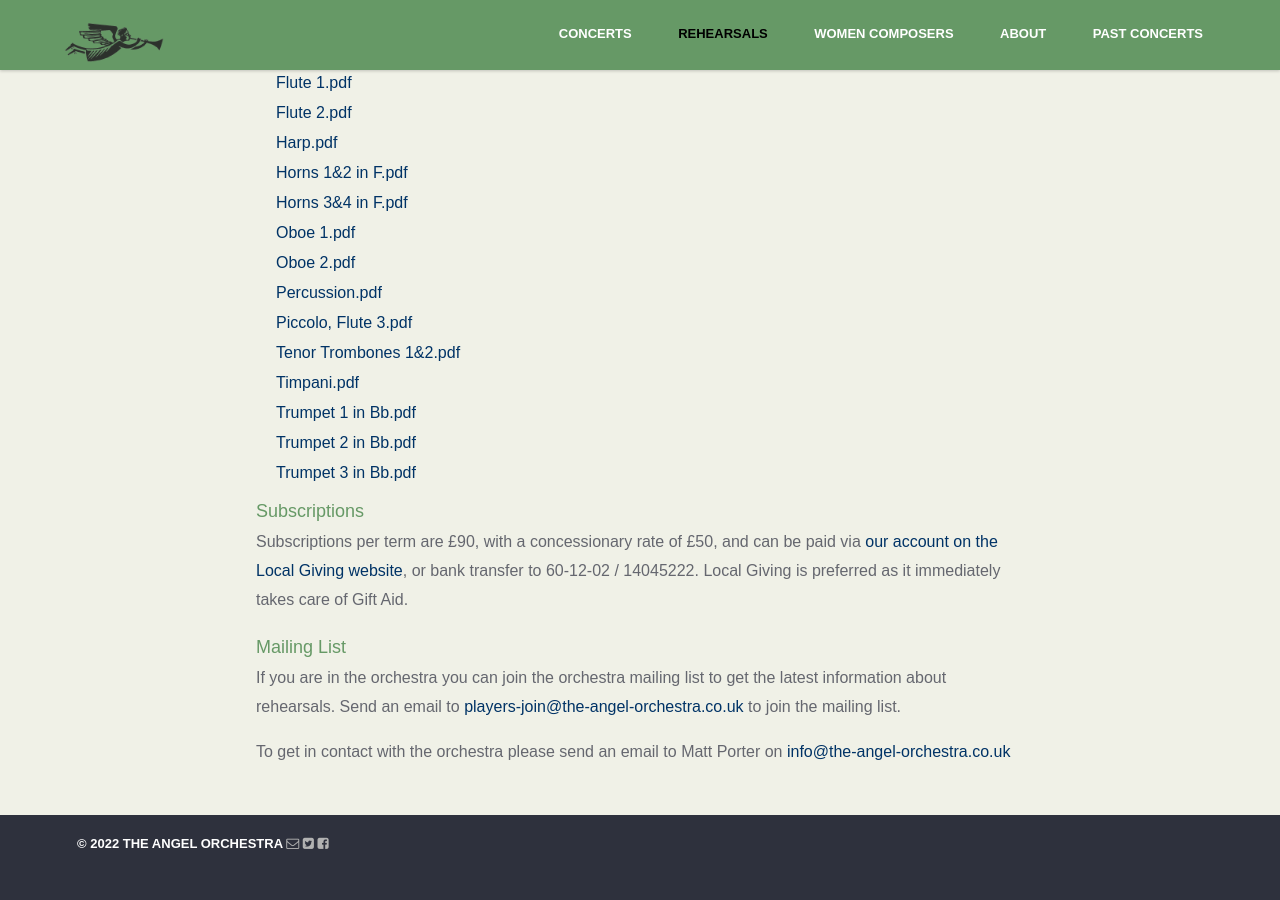
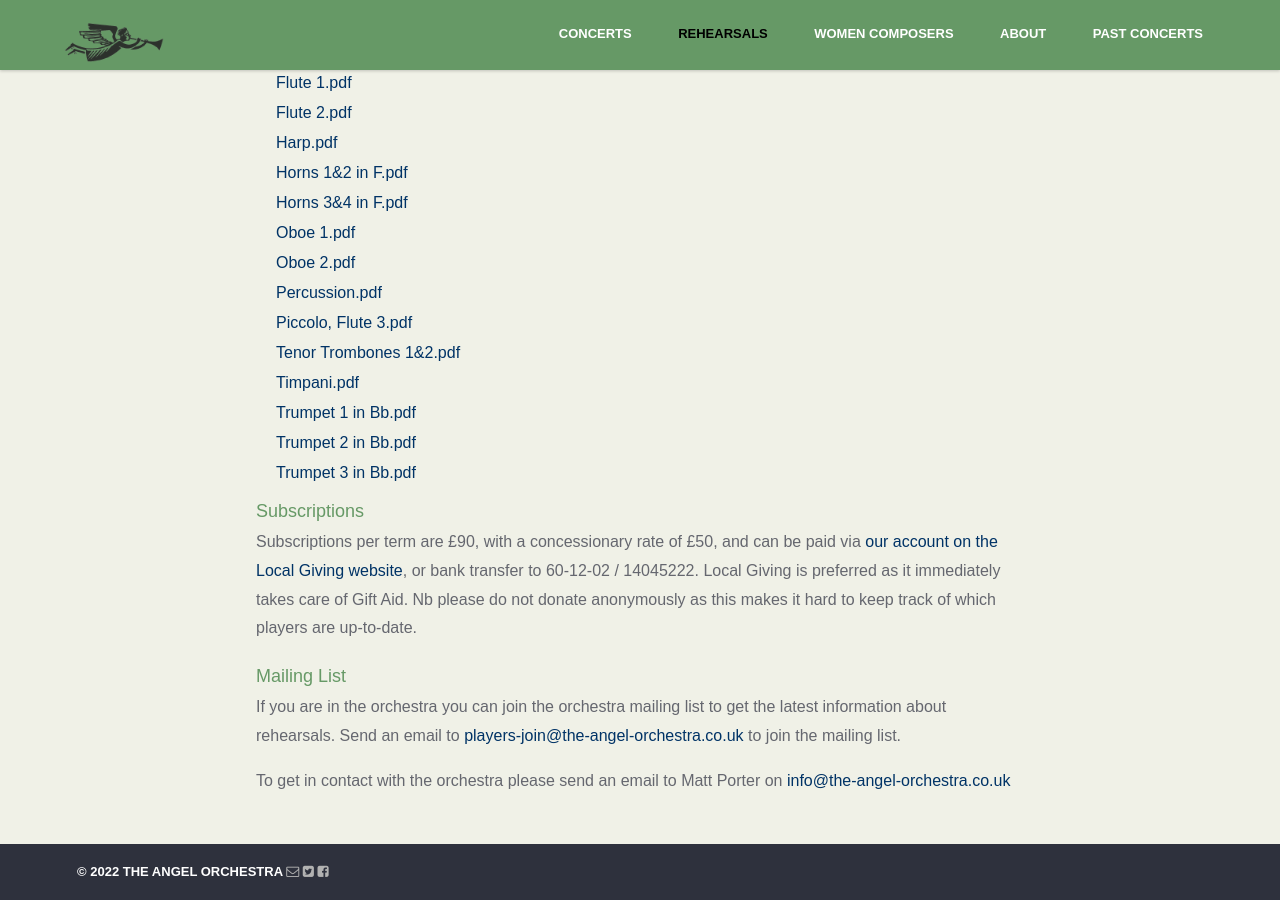
Before and after one commit to the-angel-orchestra/the-angel-orchestra.github.io, a Jekyll site: the page built from rehearsals/index.html, in a window 1280 px wide and 900 px high, scrolled down 1895 px. Built offline with Jekyll 4.4.1, drawn with Linux system fonts in a browser that asks for light colours; nearby versions of some CDN libraries; some web fonts are replaced; before the commit the page ends 2766 px from its top, so only the background shows below that.

Commit message:
Add note about not donating anonymously

```diff
--- a/rehearsals/index.html
+++ b/rehearsals/index.html
@@ -80,8 +80,7 @@ img-src: sbk.jpeg
 
         <h3 id="subs">Subscriptions</h3>
 
-        <p>Subscriptions per term are £90, with a concessionary rate of £50, and can be paid via <a href="https://localgiving.org/charity/angel-orchestra/">our account on the Local Giving website</a>, or bank transfer to 60-12-02 / 14045222. Local Giving
-            is preferred as it immediately takes care of Gift Aid.</p>
+        <p>Subscriptions per term are £90, with a concessionary rate of £50, and can be paid via <a href="https://localgiving.org/charity/angel-orchestra/">our account on the Local Giving website</a>, or bank transfer to 60-12-02 / 14045222. Local Giving is preferred as it immediately takes care of Gift Aid. Nb please do not donate anonymously as this makes it hard to keep track of which players are up-to-date.</p>
     </div>
     <div id='stacks_in_142_page0' class='stacks_in markdown_stack'>
         <h3 id="mailinglist">Mailing List</h3>
```
